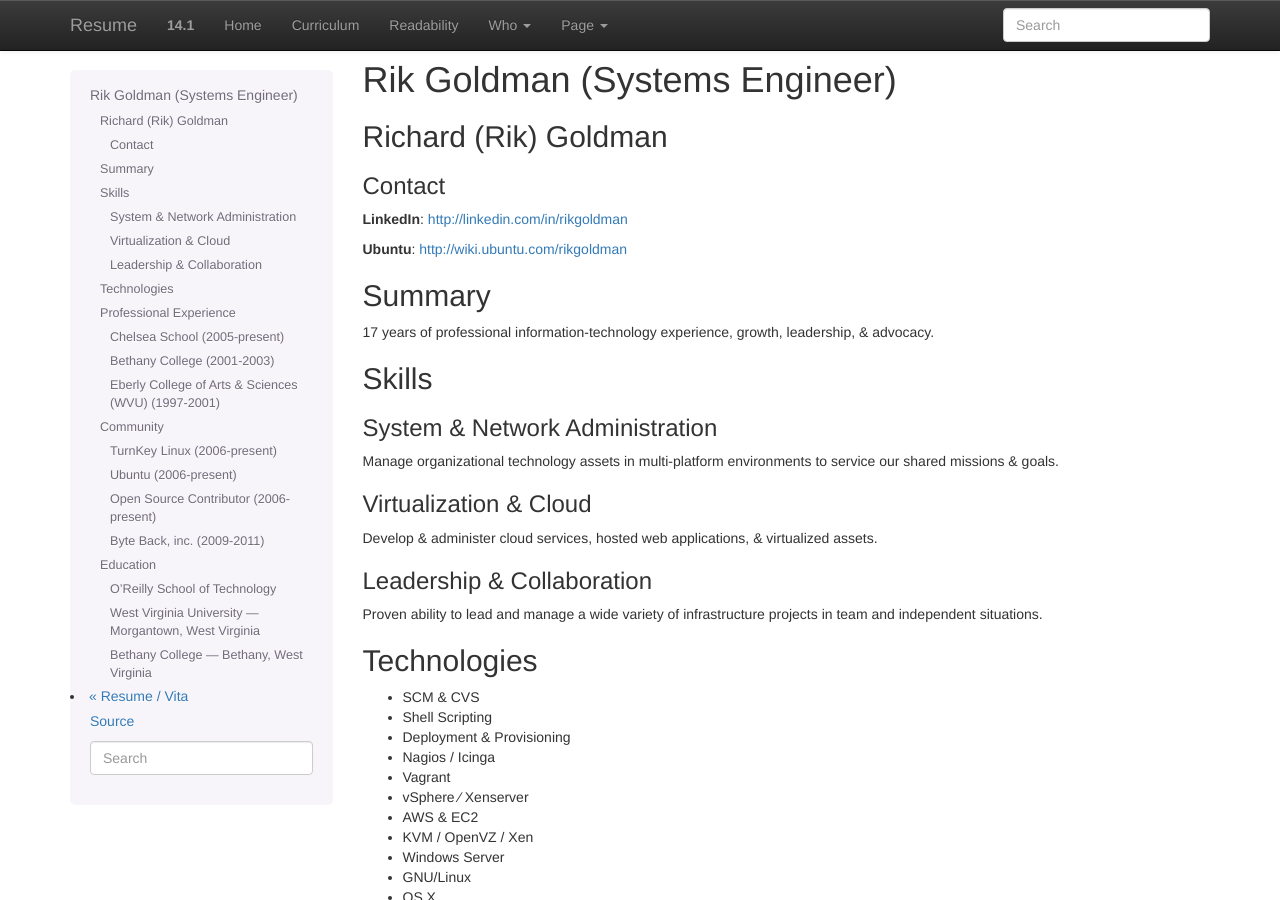
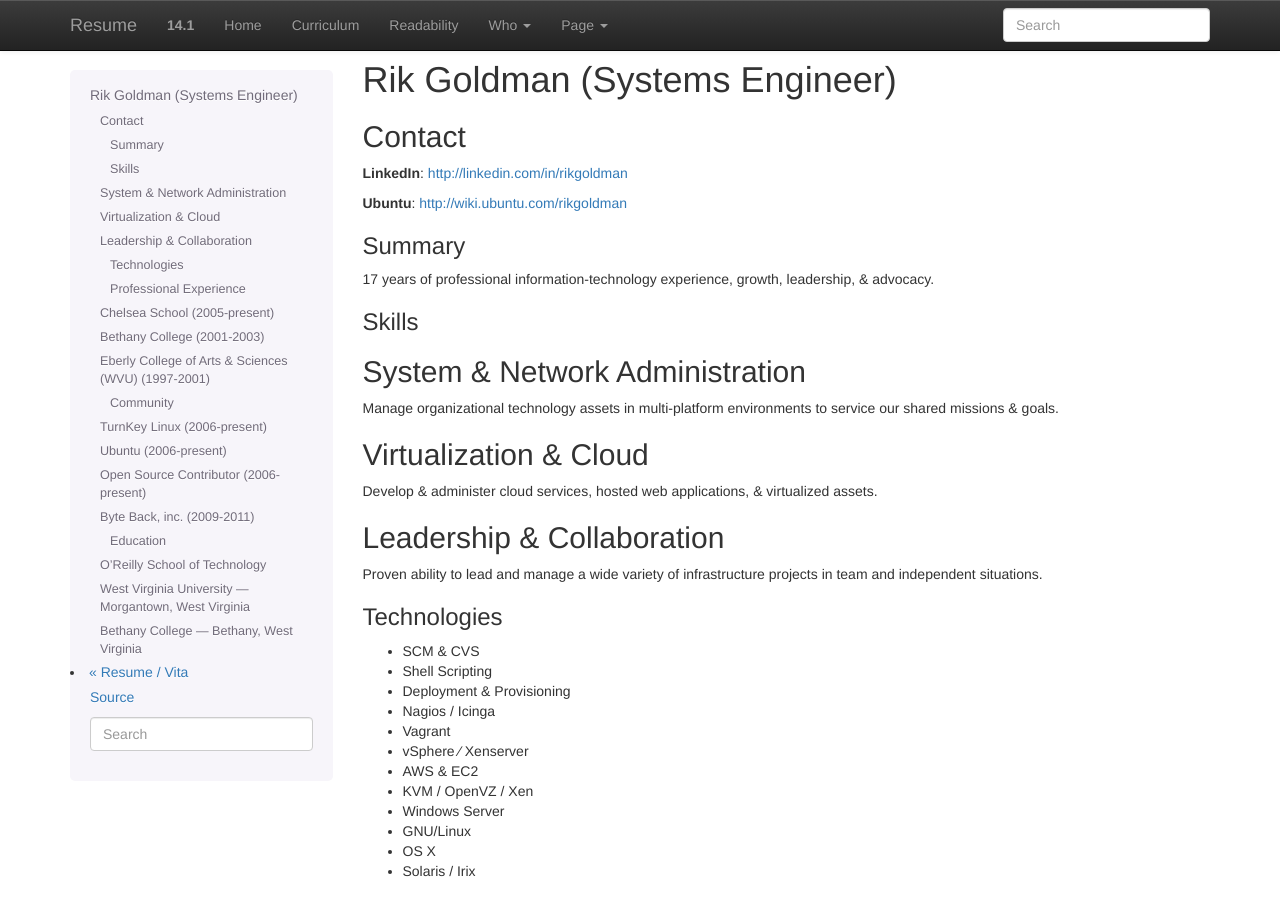
Before and after one commit to ghoulmann/breif-tech-resume, a Sphinx documentation site: the page built from source/resume.rst, in a window 1280 px wide and 900 px high. Built offline with Sphinx 7.4.7, drawn with Linux system fonts in a browser that asks for light colours.

Commit message:
changes to build and source

```diff
--- a/source/resume.rst
+++ b/source/resume.rst
@@ -1,9 +1,6 @@
 ==============================
 Rik Goldman (Systems Engineer)
 ==============================
-
-Richard (Rik) Goldman
-=====================
 
 Contact
 -------
```
Also changed, not shown: 13 other files.
